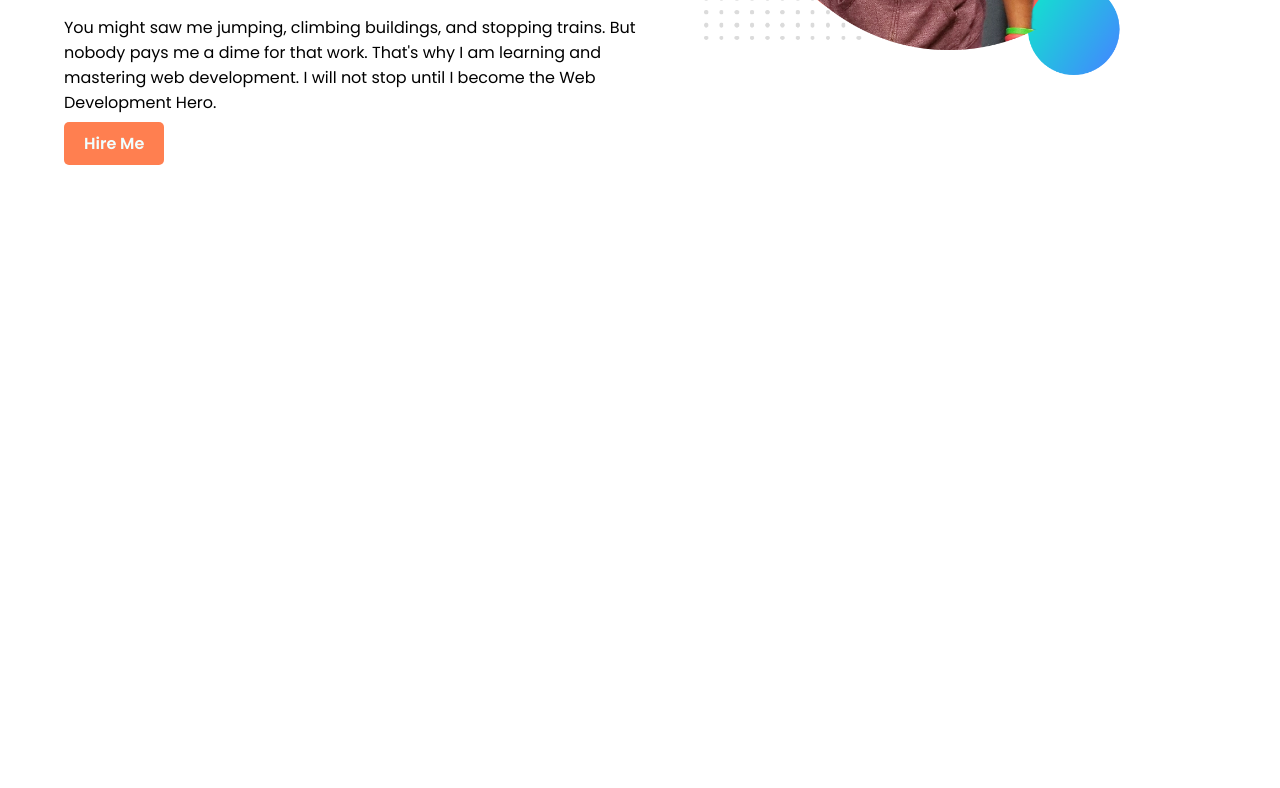
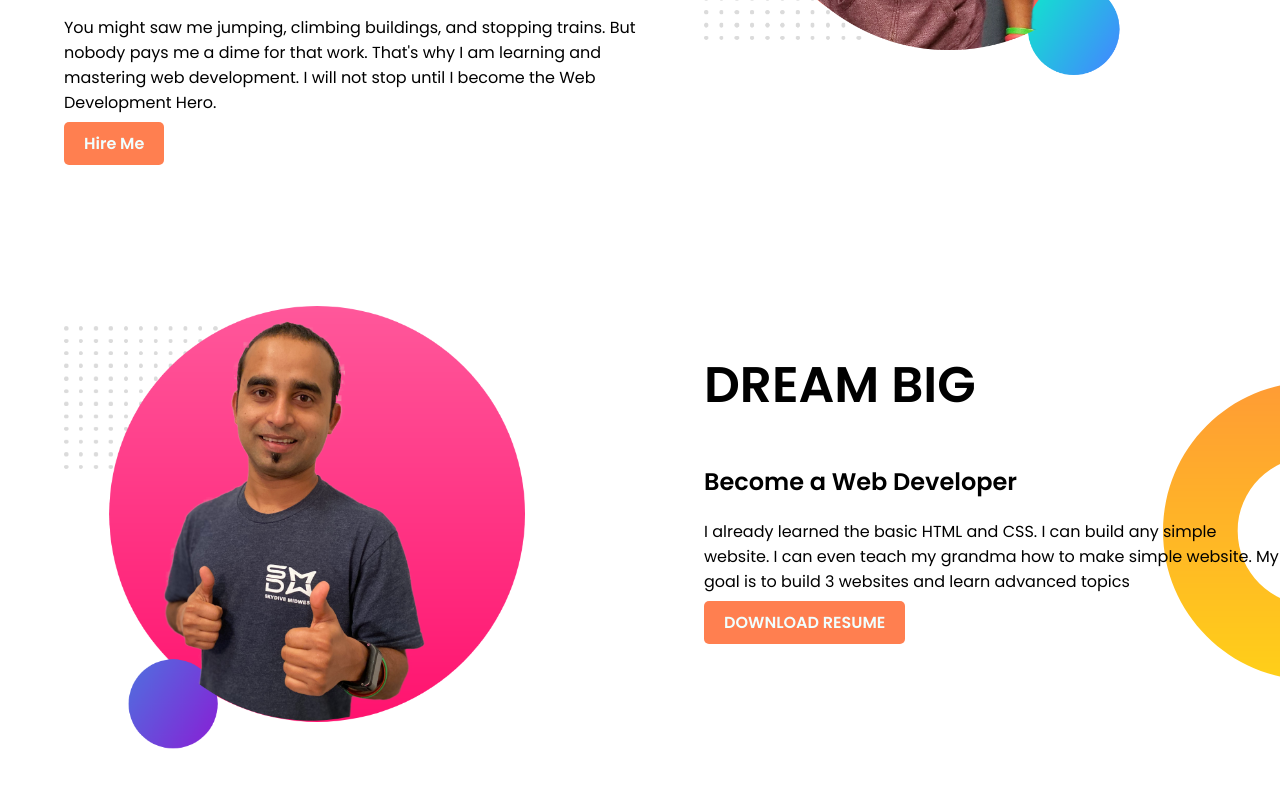
Before and after one commit to chayon4619/devlopoer-portfolio, a plain HTML site: page index.html in a window 1280 px wide. Shown: the part 382-1170 px from the top of the page. Before the commit the page ends 800 px from the top, so only its background shows below. Drawn offline with Linux system fonts and the light colour scheme.

Commit message:
dream added

```diff
--- a/index.html
+++ b/index.html
@@ -29,6 +29,20 @@
         </div>
         <div class="half-w"><img src="images/jhankar.png" alt=""></div>
     </section>
+    <section class="dream-big">
+        <div class="half-w">
+            <img src="images/jhankar2.png" alt="">
+
+        </div>
+        <div class="half-w">
+            <h1>DREAM BIG</h1>
+            <h2>Become a Web Developer</h2>
+            <p>I already learned the basic HTML and CSS. I can build any simple website. I can even teach my grandma how
+                to make simple website. My goal is to build 3 websites and learn advanced topics</p>
+            <a class="link-btn" target="_blank" href="">DOWNLOAD RESUME</a>
+
+        </div>
+    </section>
 </body>
 
 </html>
--- a/style.css
+++ b/style.css
@@ -36,4 +36,12 @@ section {
 .top-banner {
     background-image: url(images/top-banner.png);
     background-repeat: no-repeat;
+    margin-bottom: 150px;
 }
+
+.dream-big {
+    background-image: url(images/dream-bg.png);
+    background-repeat: no-repeat;
+    background-position: right;
+    margin-bottom: 150px;
+}
```
